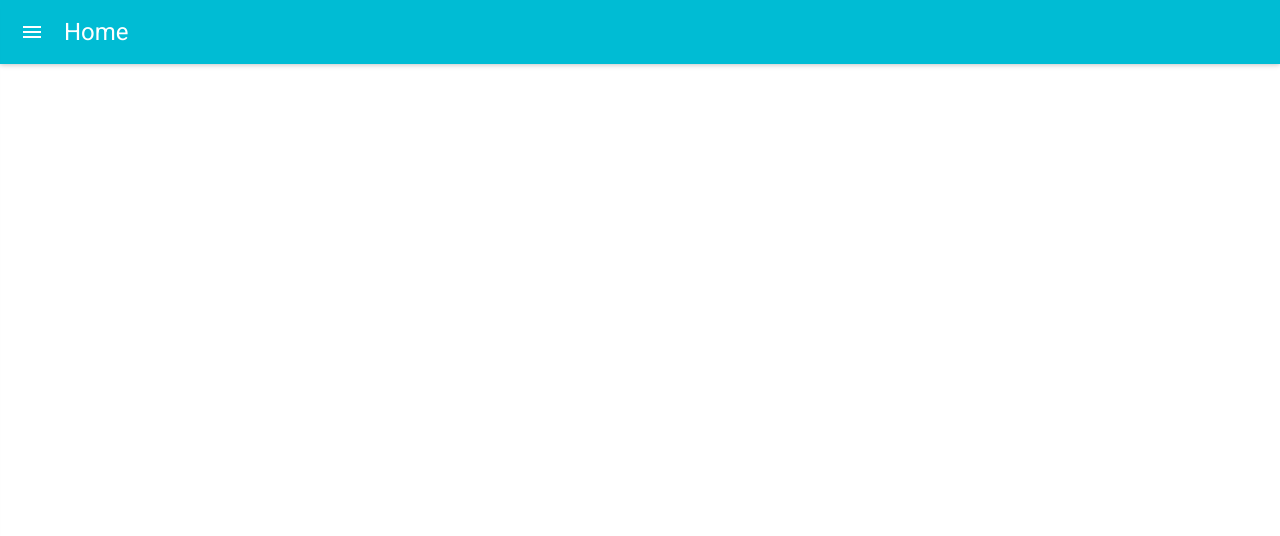
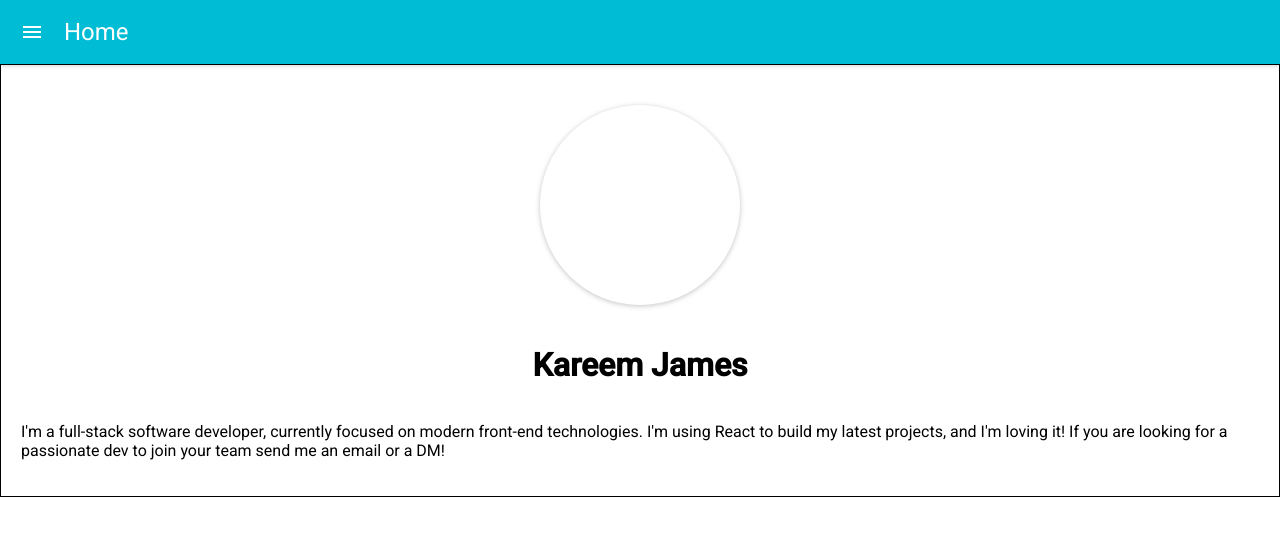
Before and after one commit to kareemdjames/react-portfolio, a React (Create React App) app: page / in a window 1280 px wide. Shown: the top 536 px of the page. Built offline with nearby package versions, Linux system fonts and the light colour scheme.

Commit message:
added home component

```diff
--- a/src/App.js
+++ b/src/App.js
@@ -1,17 +1,18 @@
 import React, { Component } from 'react'
-import { BrowserRouter as Router } from 'react-router-dom'
+import { BrowserRouter as Router, Route } from 'react-router-dom'
 import MuiThemeProvider from 'material-ui/styles/MuiThemeProvider';
 import './App.css'
-import Nav from './components/Nav'
-
+import Home from './components/Home'
 
 class App extends Component {
   render() {
     return (
       <MuiThemeProvider>
-        <div className="App">
-          <Nav />
-        </div>
+        <Router>
+          <div className="App">
+            <Route exact path='/' component={Home} />
+          </div>
+        </Router>
       </MuiThemeProvider>
     );
   }
--- /dev/null
+++ b/src/components/Home.js
@@ -0,0 +1,37 @@
+import React from 'react'
+import Nav from './Nav'
+import Paper from 'material-ui/Paper';
+
+function Home() {
+
+  const paperStyle = {
+    height: 200,
+    width: 200,
+    margin: 20,
+    textAlign: 'center',
+    display: 'inline-block',
+  };
+
+  const profileStyle = {
+    display: 'flex',
+    flexDirection: 'column',
+    alignItems: 'center',
+    padding: 20,
+    border: '1px solid black'
+
+  }
+
+  return (
+    <div className='home'>
+      <Nav />
+      <div className='profile' style={profileStyle}>
+        <Paper style={paperStyle} zDepth={1} circle={true} />
+        <h1>Kareem James</h1>
+        <p>I'm a full-stack software developer, currently focused on modern front-end technologies. I'm using React to build my latest projects, and I'm loving it! If you are looking for a passionate dev to join your team send me an email or a DM!</p>
+      </div>
+
+    </div>
+  )
+}
+
+export default Home
```
